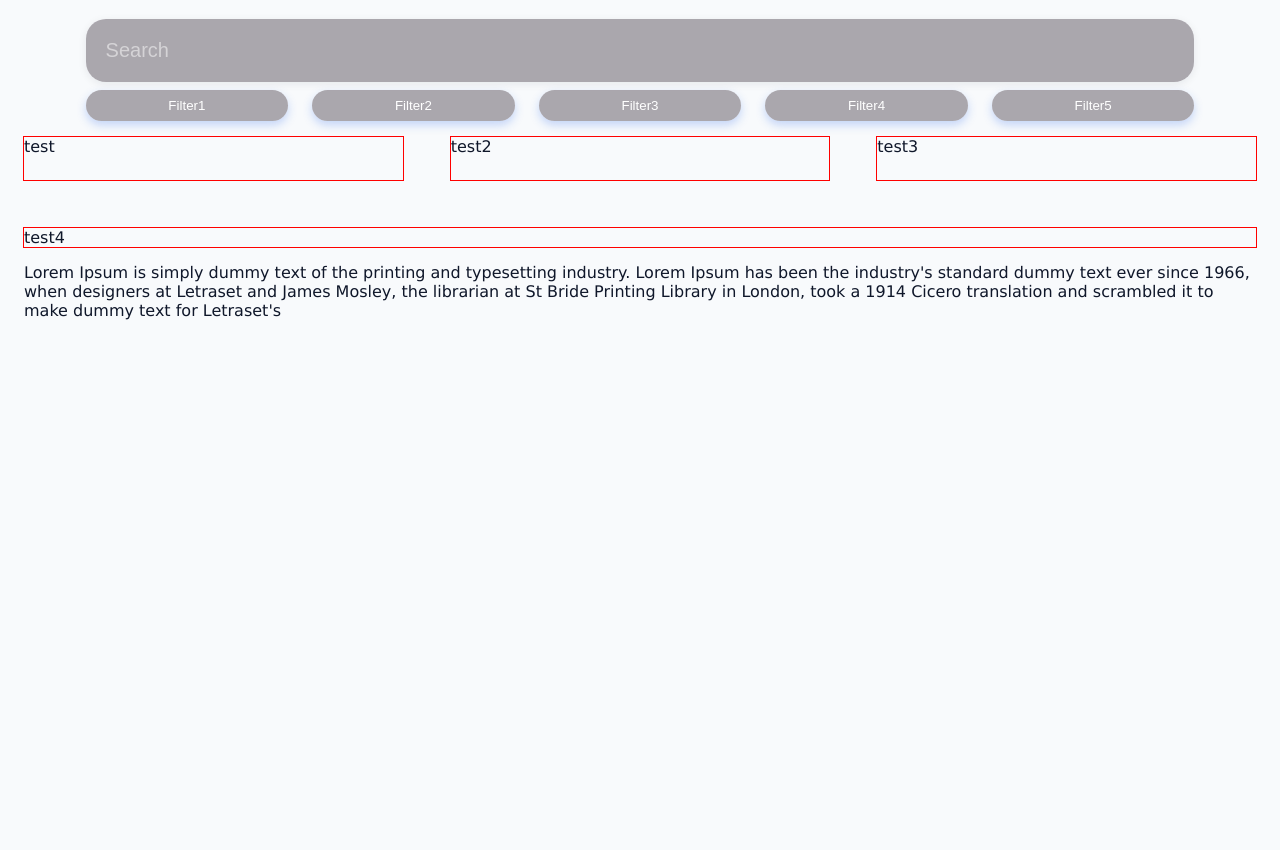
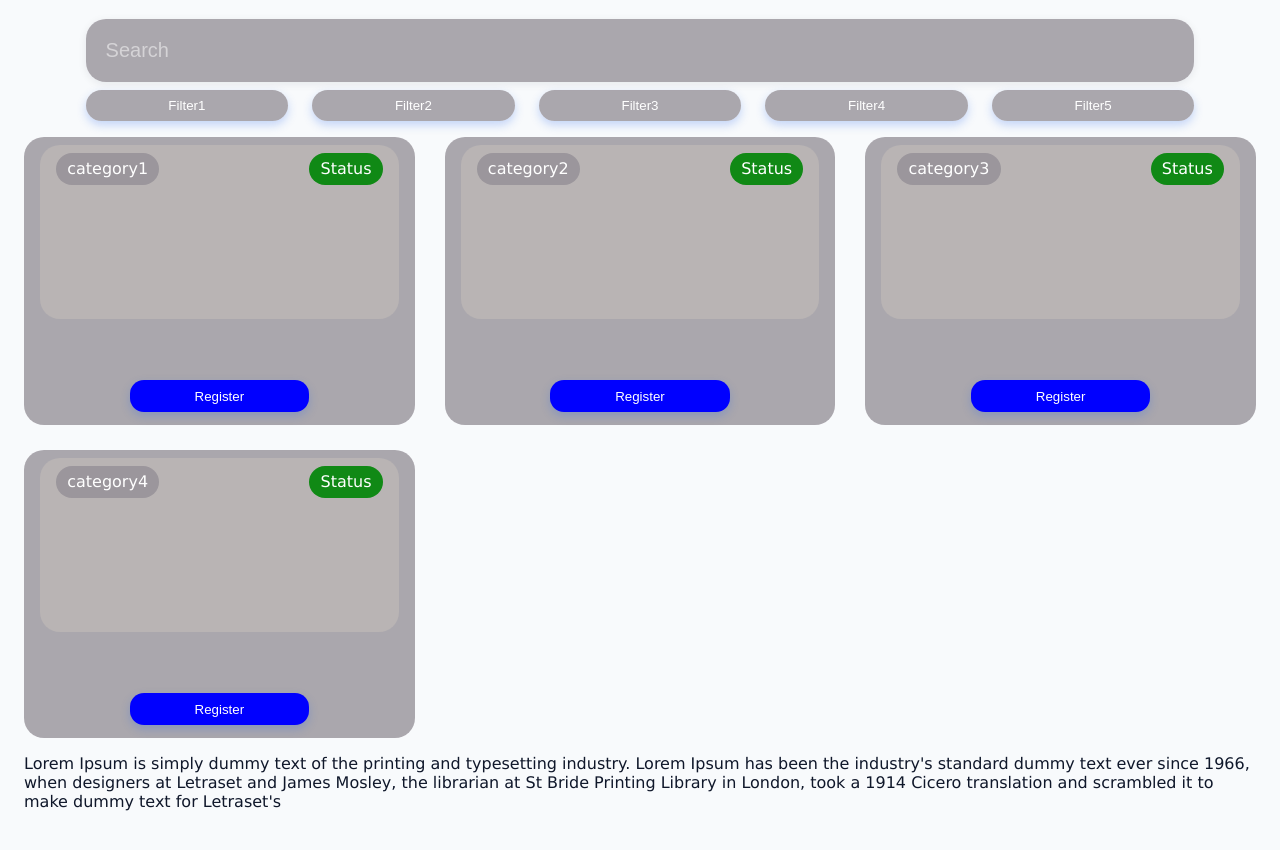
Before and after one commit to SOEN-287-Group-Project/Smart-Campus-Event-Planner, a website: page views/my-registrations.html in a window 1280 px wide. Shown: the part 86-936 px from the top of the page. Before the commit the page ends 800 px from the top, so only its background shows below. Drawn offline with Linux system fonts and the light colour scheme.

Commit message:
Added event cards.
Added event cards to registration page.

```diff
--- a/public/css/my-registrations/my-registrations.css
+++ b/public/css/my-registrations/my-registrations.css
@@ -13,7 +13,7 @@ input.search-bar {
     padding: 20px 20px;
     border-radius: 20px;
 }
-
+/*Gives placeholder text transparency*/
 input.search-bar::placeholder {
     color: rgba(255, 255, 255, 0.501);
 }
@@ -31,16 +31,55 @@ button.filter-buttons{
     padding: 0.5rem 0;
 
 }
-
+/* Created a grid to make it easier to align 3 cards per row */
 .event-card-container {
-    display: flex;
-    flex-wrap: wrap;
-    gap: 3rem;
-    margin-top: 1rem;
+  display: grid;
+  grid-template-columns: repeat(3, 1fr); /* This creates 3 equal-width columns */
+  row-gap: 25px;
+  grid-auto-rows: 18em;
+  column-gap: 30px;
 }
 
+
 .event-card {
-    flex: 1 1 30%;
-    flex-direction: column;
-    outline: red solid 1px;
+    border-radius: 20px;
+    padding: 0.5rem 1rem 1rem;
 }
+
+.event-card-header {
+    background-color: rgb(185, 180, 180);
+    display: flex;
+    justify-content: space-between;
+    align-items: flex-start;
+    padding: 0.5rem 1rem;
+    height: 60%;
+    border-radius: 20px;
+
+}
+
+.event-card-category{
+    background-color: #928d94c1;
+    border-radius: 20px;
+    padding: 0.4rem 0.7rem;
+
+}
+
+.event-card-status{
+    background-color: #08870df2;
+    border-radius: 20px;
+    padding: 0.4rem 0.7rem;
+}
+
+.event-card-footer {
+    display: flex;
+    justify-content: center;
+    align-items: center;
+    height: 40%;
+}
+
+button.card-button {
+    background-color: blue;
+    height: 30%;
+    width: 50%;
+    padding: 0.4rem 0.7rem;
+}
--- a/views/my-registrations.html
+++ b/views/my-registrations.html
@@ -22,19 +22,41 @@
         </search>
         <p></p>
         <section class = "event-card-container">
-            <article class="event-card">
+            <article class="bg-grey-theme event-card">
                 <header class="event-card-header">
-                    <span>test</span>
+                    <span class="event-card-category">category1</span>
+                    <span class="event-card-status">Status</span>
                 </header>
+                <footer class="event-card-footer">
+                    <button type="button" class="card-button">Register</button>
+                </footer>
             </article>
-            <article class="event-card">
-                <span>test2</span>
+            <article class="bg-grey-theme event-card">
+                <header class="event-card-header">
+                    <span class="event-card-category">category2</span>
+                    <span class="event-card-status">Status</span>
+                </header>
+                <footer class="event-card-footer">
+                    <button type="button" class="card-button">Register</button>
+                </footer>
             </article>
-            <article class="event-card">
-                <span>test3</span>
+            <article class="bg-grey-theme event-card">
+                <header class="event-card-header">
+                    <span class="event-card-category">category3</span>
+                    <span class="event-card-status">Status</span>
+                </header>
+                <footer class="event-card-footer">
+                    <button type="button" class="card-button">Register</button>
+                </footer>
             </article>
-            <article class="event-card">
-                <span>test4</span>
+            <article class="bg-grey-theme event-card">
+                <header class="event-card-header">
+                    <span class="event-card-category">category4</span>
+                    <span class="event-card-status">Status</span>
+                </header>
+                <footer class="event-card-footer">
+                    <button type="button" class="card-button">Register</button>
+                </footer>
             </article>
         </section>
         <p>Lorem Ipsum is simply dummy text of the printing and typesetting industry.
```
